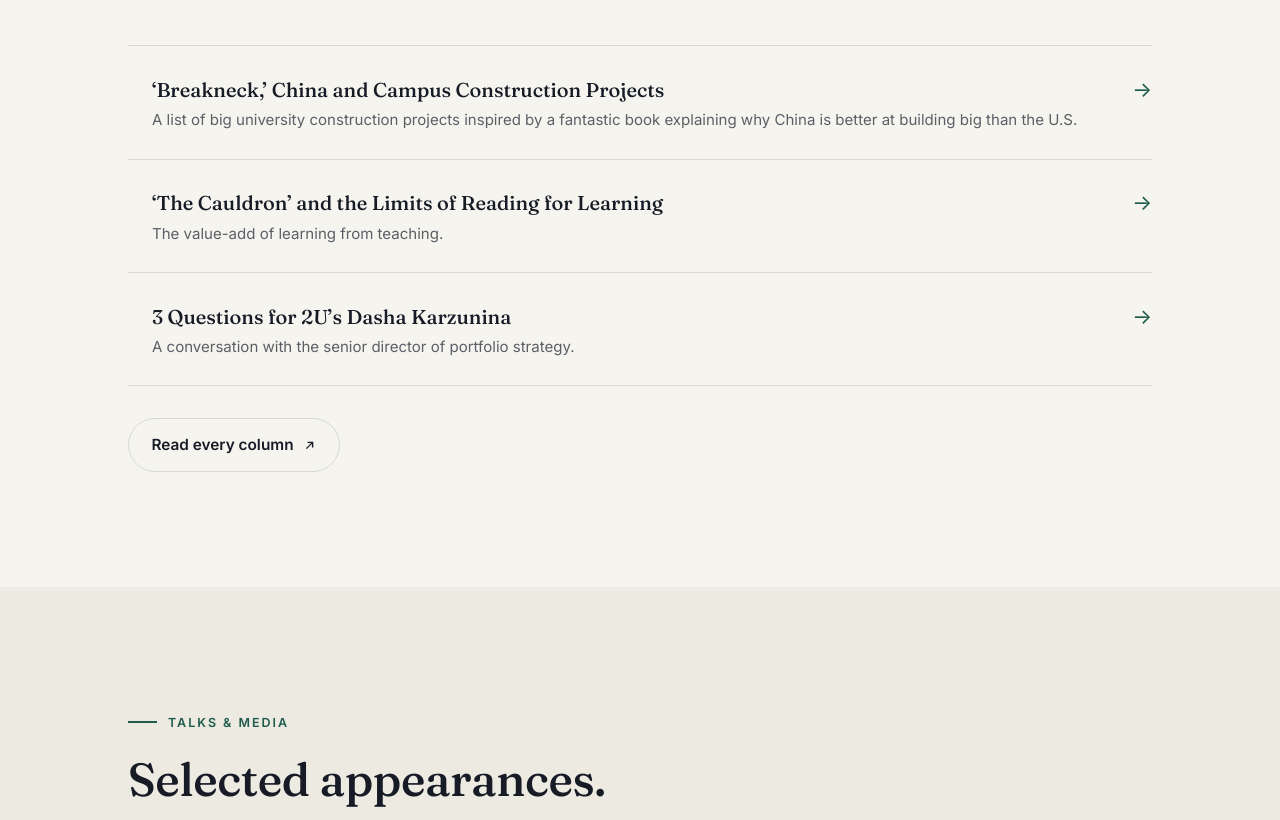
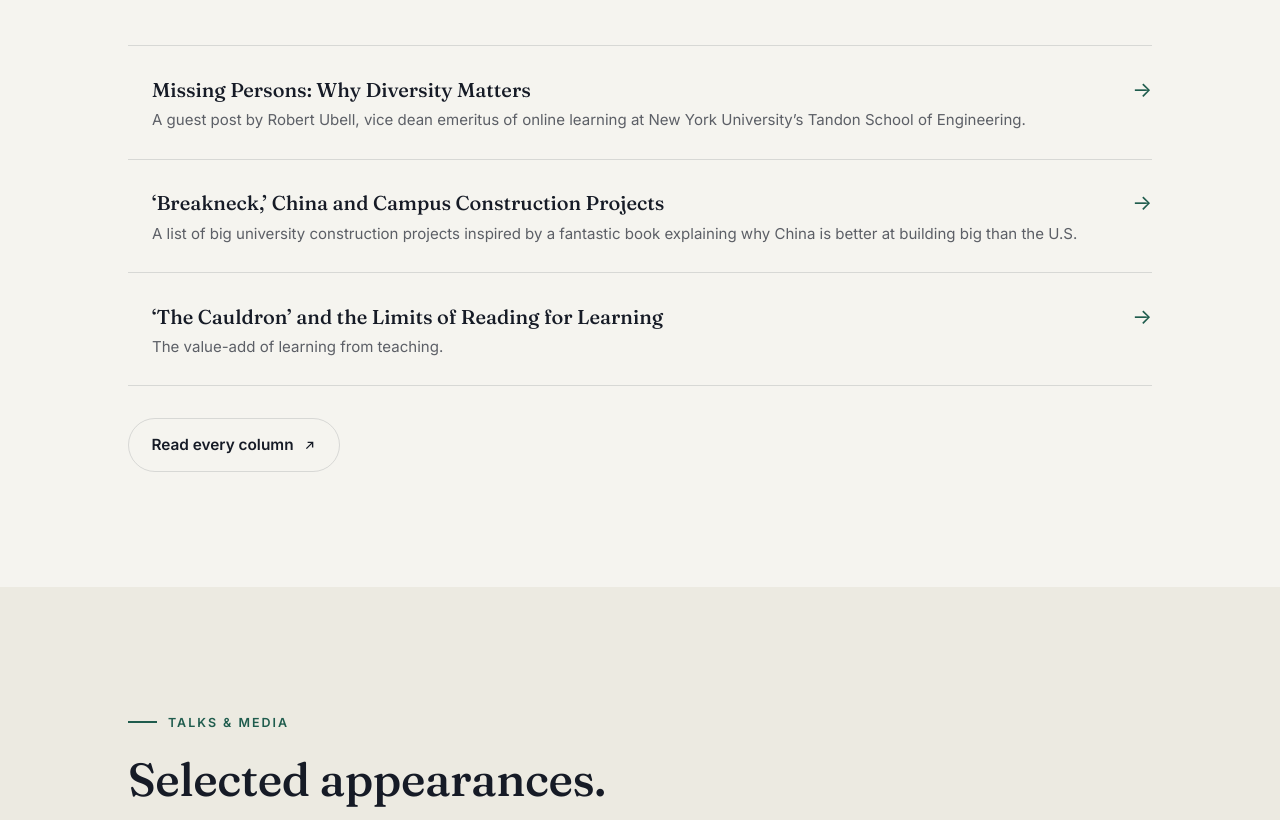
Before and after one commit to joshmkim-oss/joshmkim-oss.github.io, a plain HTML site: page index.html in a window 1280 px wide. Shown: the part 2900-3720 px from the top of the page. Drawn offline with Linux system fonts and the light colour scheme.

Commit message:
Auto-update Learning Innovation columns

```diff
--- a/index.html
+++ b/index.html
@@ -414,6 +414,14 @@
 
       <div class="pieces">
         <!-- COLUMNS:START — auto-generated by .github/workflows/update-columns.yml. Anything between these markers is replaced on each run; edit the build script, not here. -->
+        <a class="piece" href="https://www.insidehighered.com/opinion/columns/learning-innovation/2026/11/19/missing-persons-why-diversity-matters" target="_blank" rel="noopener">
+          <span class="piece__date"></span>
+          <span>
+            <span class="piece__title">Missing Persons: Why Diversity Matters</span>
+            <span class="piece__dek">A guest post by Robert Ubell, vice dean emeritus of online learning at New York University’s Tandon School of Engineering.</span>
+          </span>
+          <span class="piece__arrow">→</span>
+        </a>
         <a class="piece" href="https://www.insidehighered.com/opinion/columns/learning-innovation/2026/11/17/breakneck-china-and-campus-construction-projects" target="_blank" rel="noopener">
           <span class="piece__date"></span>
           <span>
@@ -427,14 +435,6 @@
           <span>
             <span class="piece__title">‘The Cauldron’ and the Limits of Reading for Learning</span>
             <span class="piece__dek">The value-add of learning from teaching.</span>
-          </span>
-          <span class="piece__arrow">→</span>
-        </a>
-        <a class="piece" href="https://www.insidehighered.com/opinion/columns/learning-innovation/2026/11/10/3-questions-2us-dasha-karzunina" target="_blank" rel="noopener">
-          <span class="piece__date"></span>
-          <span>
-            <span class="piece__title">3 Questions for 2U’s Dasha Karzunina</span>
-            <span class="piece__dek">A conversation with the senior director of portfolio strategy.</span>
           </span>
           <span class="piece__arrow">→</span>
         </a>
```
